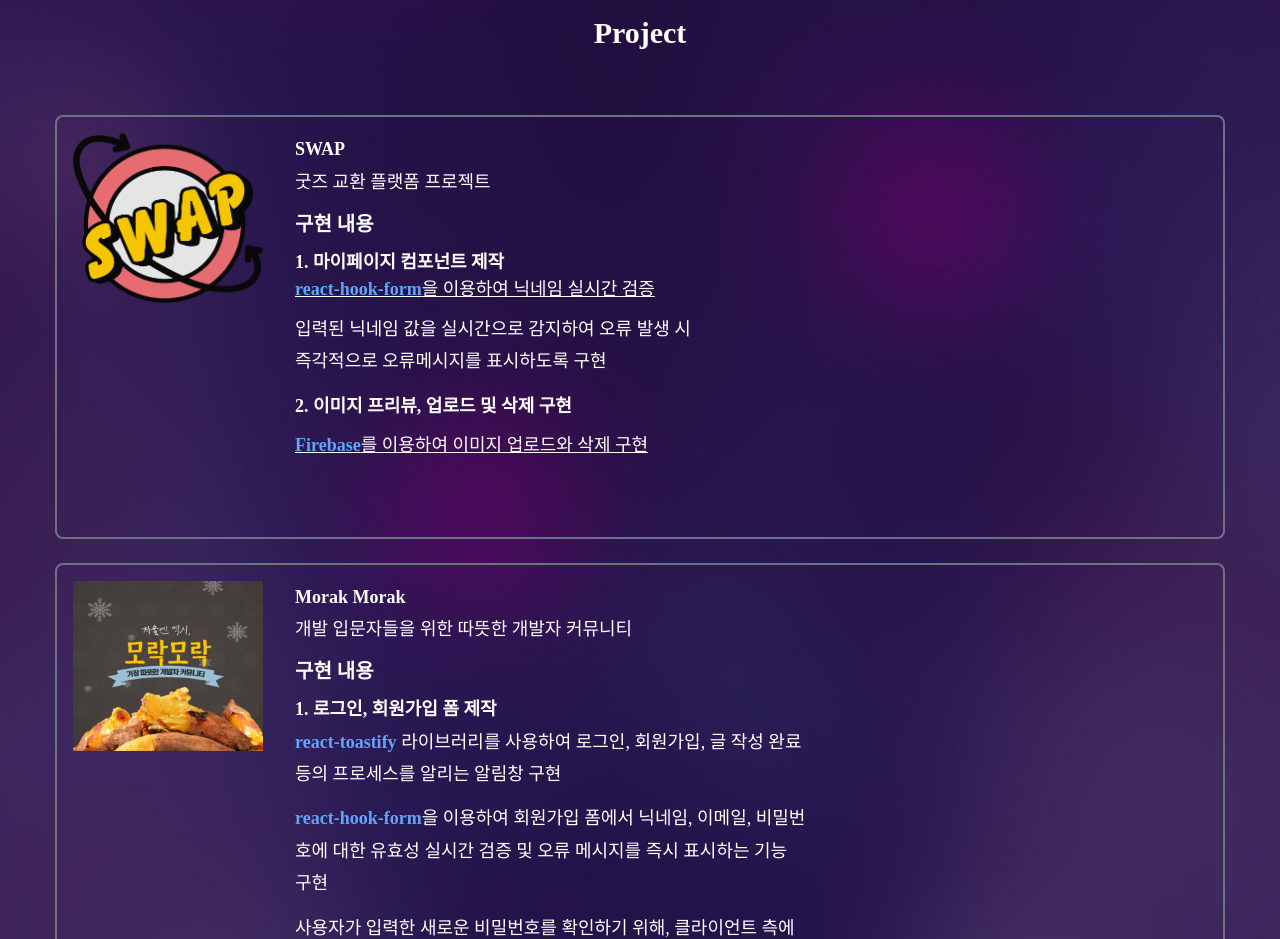
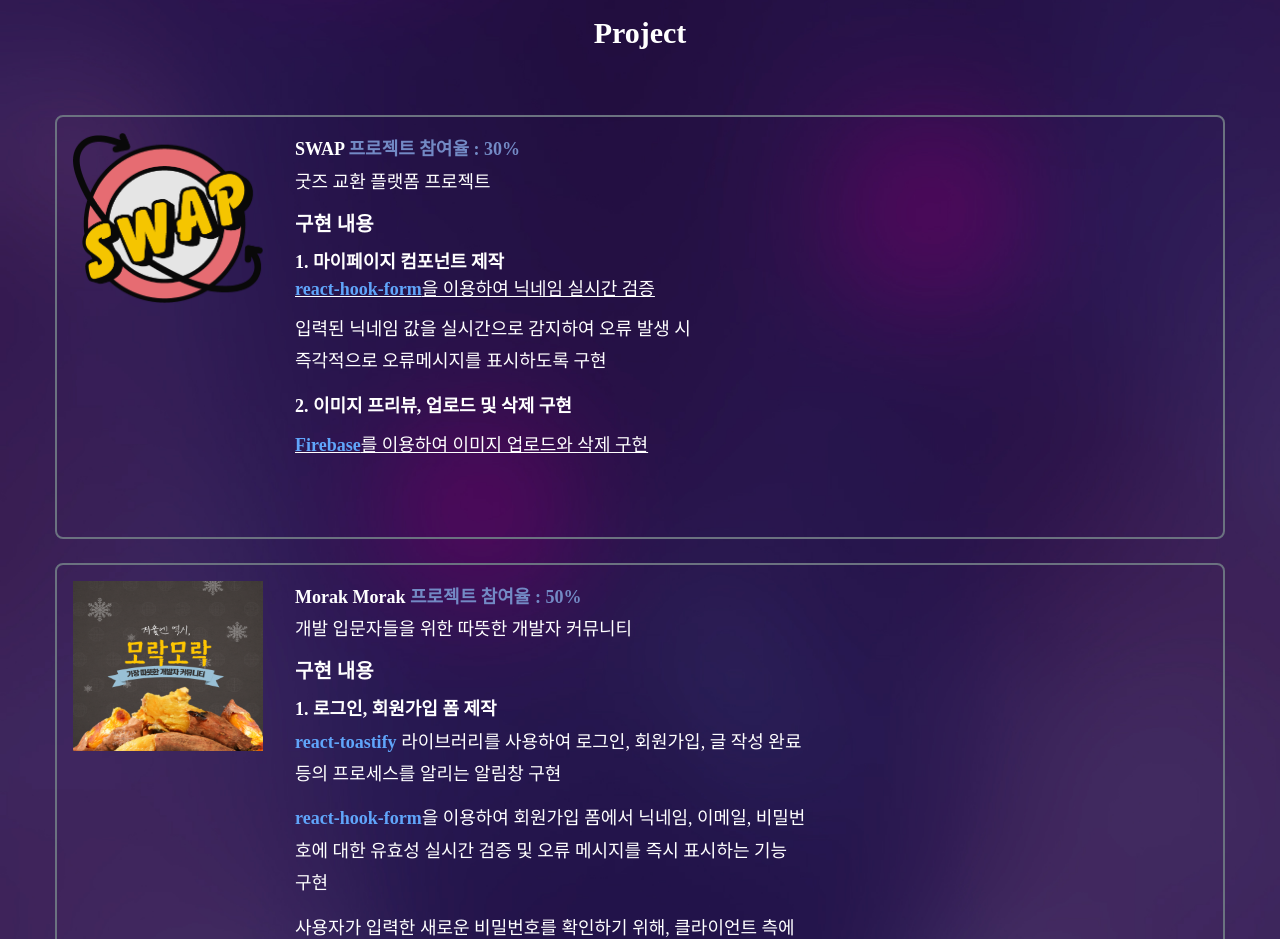
Before and after one commit to HA-SEUNG-JEONG/react-portfolio, a React (Create React App) app: page / in a window 1280 px wide. Shown: the part 1220-2159 px from the top of the page. Built offline with nearby package versions, Linux system fonts and the light colour scheme.

Commit message:
Feat : 컴포넌트명 변경 및 프로젝트 참여율 표기

```diff
--- a/src/components/Project.tsx
+++ b/src/components/Project.tsx
@@ -8,7 +8,7 @@ import {
 } from "../utils/props";
 import { fadeIn } from "../variant";
 import { motion } from "framer-motion";
-import ProjectName from "./project/ProjectName";
+import ProjectNameAndPercent from "./project/ProjectNameAndPercent";
 import ProjectDescription from "./project/ProjectDescription";
 
 const Project = () => {
@@ -27,7 +27,7 @@ const Project = () => {
               className="flex gap-y-10 border-2 border-gray-500 p-4 rounded-lg">
               <img className={imgClassName} src={Img1} alt="swap" />
               <p className={projectContainerClassName}>
-                <ProjectName name="SWAP" />
+                <ProjectNameAndPercent name="SWAP" percent={30} />
                 <ProjectDescription description="굿즈 교환 플랫폼 프로젝트" />
                 <span className={implementClasName}>구현 내용</span>
                 <h3 className="font-bold">1. 마이페이지 컴포넌트 제작</h3>
@@ -73,7 +73,7 @@ const Project = () => {
               className="flex gap-y-10 border-2 border-gray-500 p-4 rounded-lg">
               <img className={imgClassName} src={Img2} alt="morakmorak" />
               <article className={projectContainerClassName}>
-                <ProjectName name="Morak Morak" />
+                <ProjectNameAndPercent name="Morak Morak" percent={50} />
                 <ProjectDescription description="개발 입문자들을 위한 따뜻한 개발자 커뮤니티" />
                 <h2 className={implementClasName}>구현 내용</h2>
                 <h3 className="font-bold">1. 로그인, 회원가입 폼 제작</h3>
--- a/src/components/project/ProjectName.tsx
+++ /dev/null
@@ -1,9 +0,0 @@
-interface NameProps {
-  name: string;
-}
-
-const ProjectName = ({ name }: NameProps) => {
-  return <h1 className="font-bold">{name}</h1>;
-};
-
-export default ProjectName;
--- /dev/null
+++ b/src/components/project/ProjectNameAndPercent.tsx
@@ -0,0 +1,15 @@
+interface NameAndPercentProps {
+  name: string;
+  percent: number;
+}
+
+const ProjectNameAndPercent = ({ name, percent }: NameAndPercentProps) => {
+  return (
+    <h1 className="font-bold">
+      {name}{" "}
+      <span className="text-[#738ac5]">프로젝트 참여율 : {percent}%</span>
+    </h1>
+  );
+};
+
+export default ProjectNameAndPercent;
```
